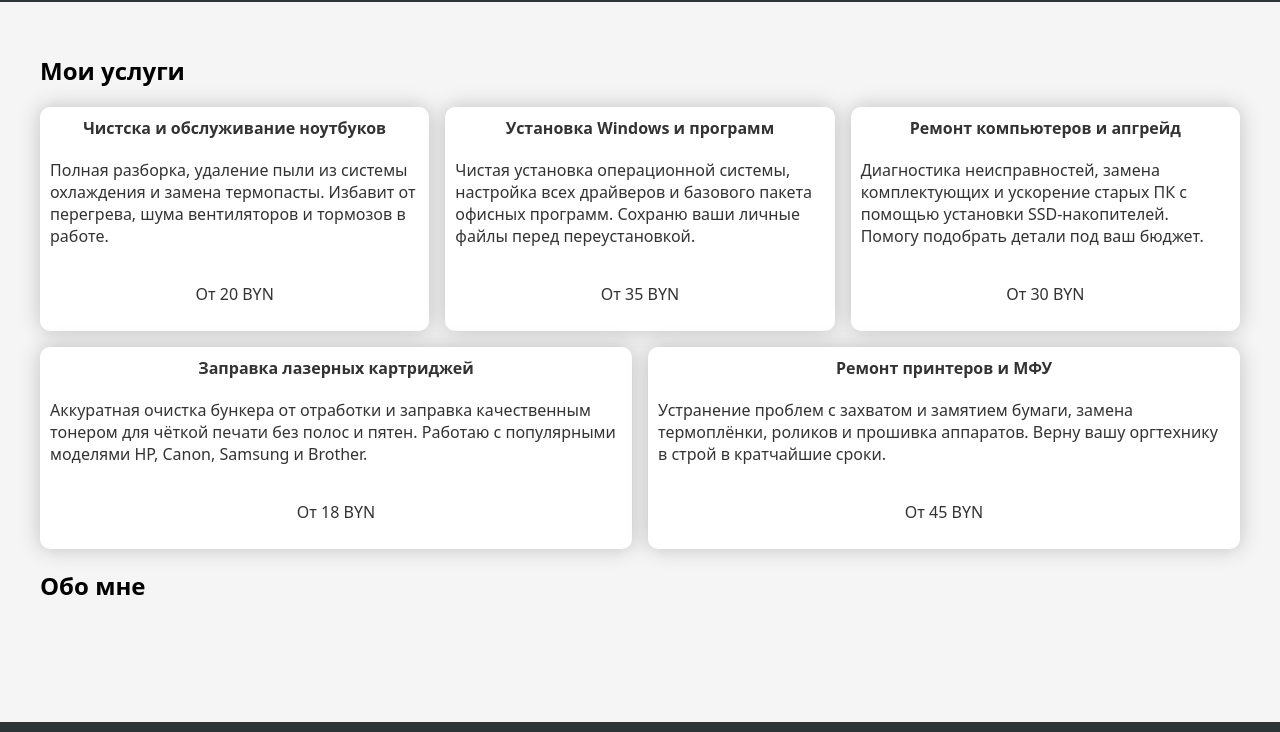
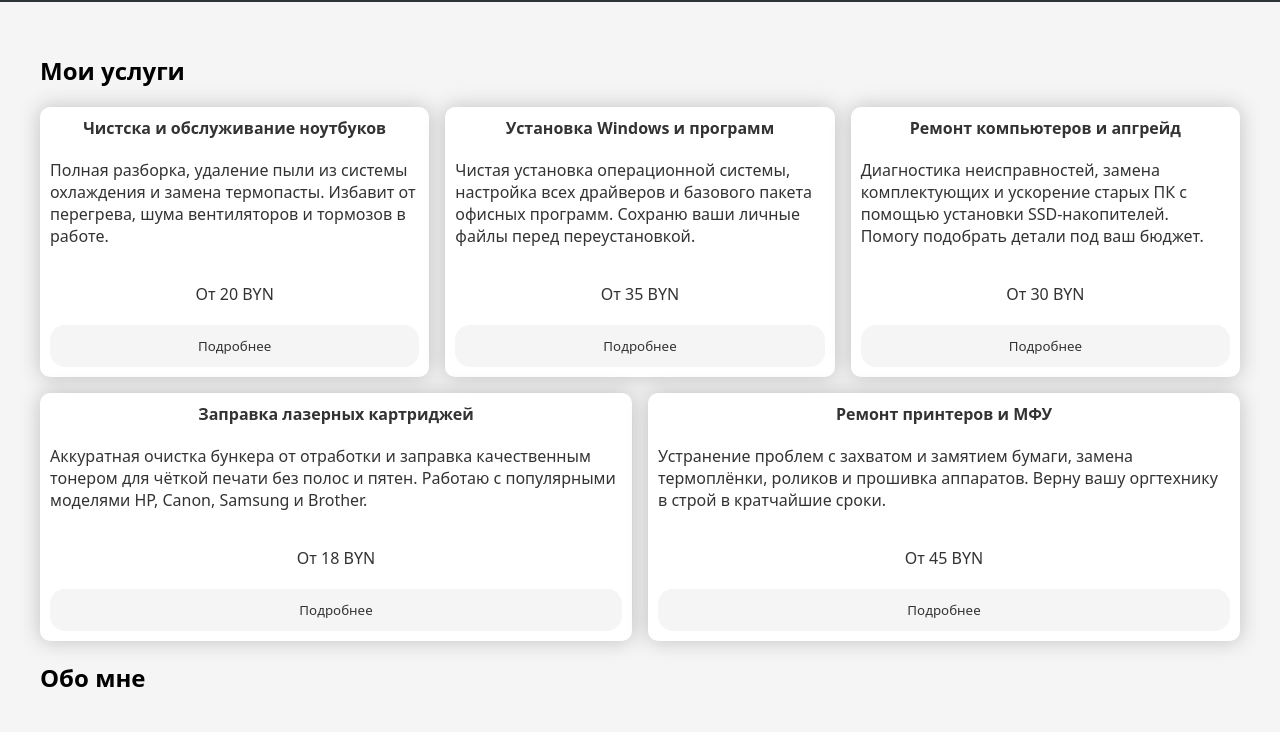
Before and after one commit to ArtemMurashko/computer-workshop, a plain HTML site: page index.html in a window 1280 px wide. Shown: the part 68-800 px from the top of the page. Drawn offline with Linux system fonts and the light colour scheme.

Commit message:
Add button for all service cards

```diff
--- a/index.html
+++ b/index.html
@@ -30,6 +30,7 @@
                         удаление пыли из системы охлаждения и замена термопасты.
                         Избавит от перегрева, шума вентиляторов и тормозов в работе.</p>
                     <p>От 20 BYN</p>
+                    <button class="btn">Подробнее</button>
                 </div>
                 <div class="card">
                     <strong>Установка Windows и программ</strong>
@@ -37,6 +38,7 @@
                         настройка всех драйверов и базового пакета офисных программ.
                         Сохраню ваши личные файлы перед переустановкой.</p>
                     <p>От 35 BYN</p>
+                    <button class="btn">Подробнее</button>
                 </div>
                 <div class="card">
                     <strong>Ремонт компьютеров и апгрейд</strong>
@@ -44,6 +46,7 @@
                         замена комплектующих и ускорение старых ПК с помощью установки SSD-накопителей.
                         Помогу подобрать детали под ваш бюджет.</p>
                     <p>От 30 BYN</p>
+                    <button class="btn">Подробнее</button>
                 </div>
                 <div class="card">
                     <strong>Заправка лазерных картриджей</strong>
@@ -51,6 +54,7 @@
                         заправка качественным тонером для чёткой печати без полос и пятен.
                         Работаю с популярными моделями HP, Canon, Samsung и Brother.</p>
                     <p>От 18 BYN</p>
+                    <button class="btn">Подробнее</button>
                 </div>
                 <div class="card">
                     <strong>Ремонт принтеров и МФУ</strong>
@@ -58,6 +62,7 @@
                         замена термоплёнки, роликов и прошивка аппаратов.
                         Верну вашу оргтехнику в строй в кратчайшие сроки.</p>
                     <p>От 45 BYN</p>
+                    <button class="btn">Подробнее</button>
                 </div>
             </div>
         </section>
--- a/style.css
+++ b/style.css
@@ -70,6 +70,24 @@ footer{
     justify-content: center;
     box-shadow: 0 0 20px rgba(50, 52, 50, 0.27);
 }
+.btn{
+    display: block;
+    width: 100%;
+    padding: 12px;
+    color: var(--text);
+    text-align: center;
+    font-weight: 500;
+    background-color: var(--bg);
+    border: 0;
+    border-radius: 15px;
+    transition: background-color 0.3s ease;
+    cursor: pointer;
+    font-family: system-ui, -apple-system, BlinkMacSystemFont, 'Segoe UI', Roboto, Oxygen, Ubuntu, Cantarell, 'Open Sans', 'Helvetica Neue', sans-serif;
+}
+.btn:hover{
+    background-color:var(--accent);
+    color: var(--bg);
+}
 :root{
     --primary: #2d3436;
     --accent: #0984e3;
```
